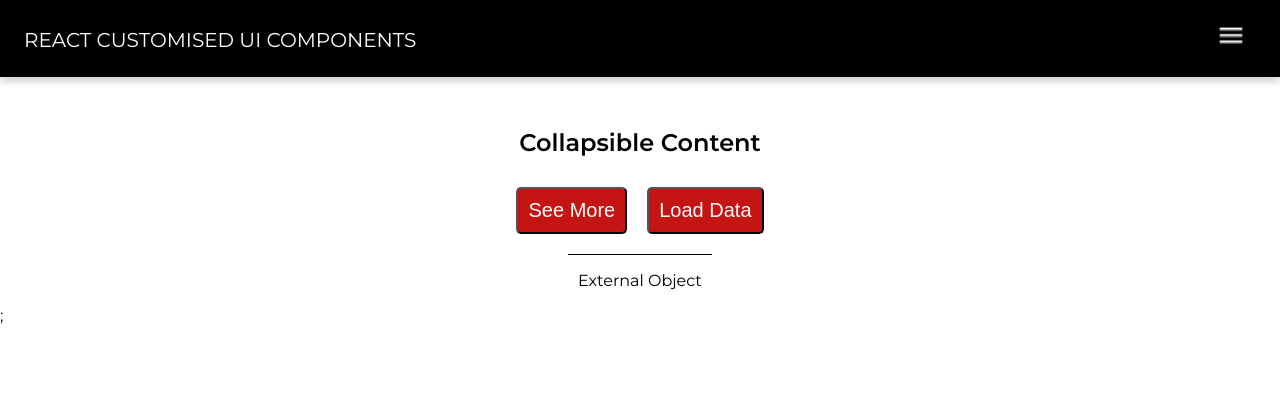
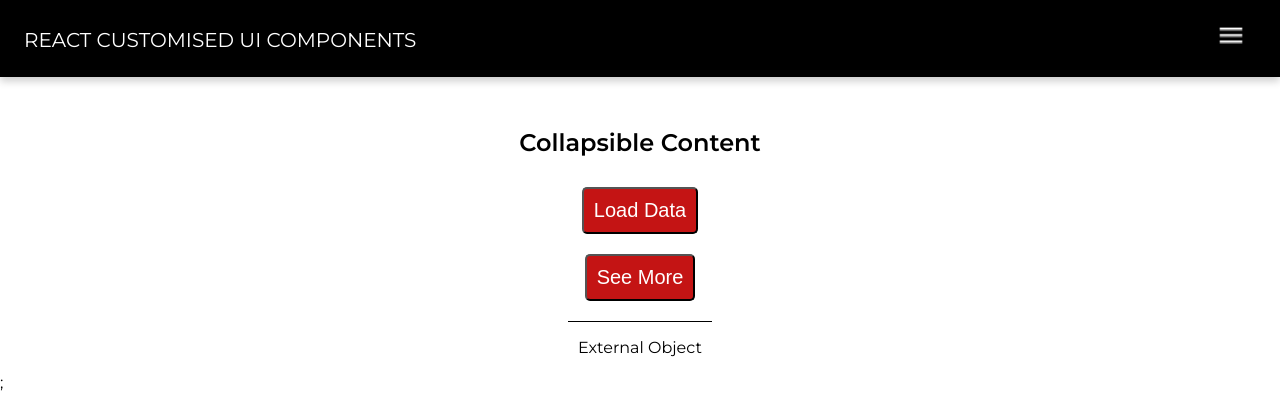
Before and after one commit to sleeplesseditor/CustomisedReactUIComponents, a React (Create React App) app: page /collapsible-content in a window 1280 px wide. Shown: the top 420 px of the page. Built offline with nearby package versions, Linux system fonts and the light colour scheme.

Commit message:
Revision of CollapsibleContent to reusable component

```diff
--- a/src/components/CollapsibleContent/CollapsibleContent.js
+++ b/src/components/CollapsibleContent/CollapsibleContent.js
@@ -7,34 +7,16 @@ class CollapsibleContent extends Component {
         this.tab = React.createRef();
         this.state = {
             active: false,
-            content: []
         }
 
         this.setTab = this.setTab.bind(this);
-        this.loadData = this.loadData.bind(this);
         this.getWrapperStyle = this.getWrapperStyle.bind(this);
         this.toggle = this.toggle.bind(this);
-    }
-
-    componentDidMount() {
-        this.loadData();
     }
 
     setTab(ele) {
         this.tab = ele;
     }
-
-    loadData() {
-        setTimeout(() => {
-        const elements = [];
-        for(let i =0; i < Math.random()*30; i++) {
-            elements.push(<div key={i} className="collapsible-container__element">Hidden Element</div>);
-        }
-        this.setState({ content: elements })
-        console.log(this.state);
-        }, 1000);
-    }
-
 
     getWrapperStyle() {
         console.log(this.state, this.tab)
@@ -56,16 +38,10 @@ class CollapsibleContent extends Component {
                     >
                         {this.state.active ? 'See Less': 'See More'}
                     </button>
-                    <button
-                        onClick={this.loadData}
-                        className="collapsible-container__button"
-                    >
-                        Load Data
-                    </button>
                 </div>
                 <div className="collapsible-container__wrapper" style={this.getWrapperStyle()}>
                     <div ref={this.tab}>
-                        {this.state.content}
+                        {this.props.content}
                     </div>
                 </div>
                 <div className="collapsible-container__external-object">
@@ -76,4 +52,8 @@ class CollapsibleContent extends Component {
     }
   }
 
+CollapsibleContent.defaultProps = {
+    content: []
+}
+
 export default CollapsibleContent;
--- a/src/components/InfiniteScroll/InfiniteScrollHooks.js
+++ b/src/components/InfiniteScroll/InfiniteScrollHooks.js
@@ -1,4 +1,4 @@
-import React, { useRef, useEffect, useState } from "react";
+import React, { useRef, useEffect, useState,useCallback } from "react";
 
 const THRESHOLD = 15;
 
@@ -63,18 +63,18 @@ export default function InfiniteScrollHooks(props) {
 
     let observer = new IntersectionObserver(callback, options);
 
-    const intiateScrollObserver = () => {
+    const intiateScrollObserver = useCallback(() => {
         if ($topElement.current) {
             observer.observe($topElement.current);
         }
         if ($bottomElement.current) {
             observer.observe($bottomElement.current);
         }
-    };
+    });
 
     useEffect(() => {
         intiateScrollObserver();
-    }, []);
+    }, [intiateScrollObserver]);
 
     useEffect(() => {
         if (
@@ -83,7 +83,7 @@ export default function InfiniteScrollHooks(props) {
         ) {
             intiateScrollObserver();
         }
-    }, [start, end]);
+    }, [start, end, intiateScrollObserver]);
 
     const updatedList = list.slice(start, end);
     const lastIndex = updatedList.length - 1;
--- a/src/pages/CollapsibleContentPage.js
+++ b/src/pages/CollapsibleContentPage.js
@@ -1,13 +1,30 @@
-import React from 'react';
+import React, { useState } from 'react';
 import CollapsibleContent from '../components/CollapsibleContent/CollapsibleContent';
 
 function CollapsibleContentPage() {
+  const [content, contentSetter] = useState([]);
+
+  const loadData = () => {
+      const elements = [];
+      for(let i =0; i < Math.random()*30; i++) {
+        elements.push(<div key={i} className="collapsible-container__element">Hidden Element</div>);
+      }
+      contentSetter(elements);
+  }
 
   return (
     <React.Fragment>
         <div className="App">
             <h2>Collapsible Content</h2>
-            <CollapsibleContent />
+            <button
+              onClick={() => loadData()}
+              className="collapsible-container__button"
+          >
+              Load Data
+          </button>
+            <CollapsibleContent
+              content={content}
+            />
         </div>
     </React.Fragment>
   );
```
